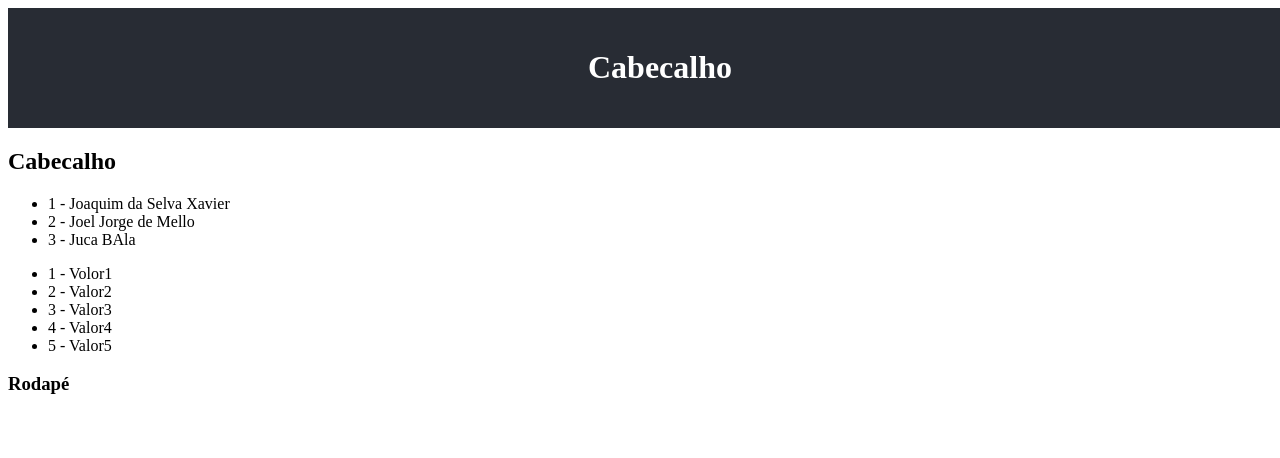
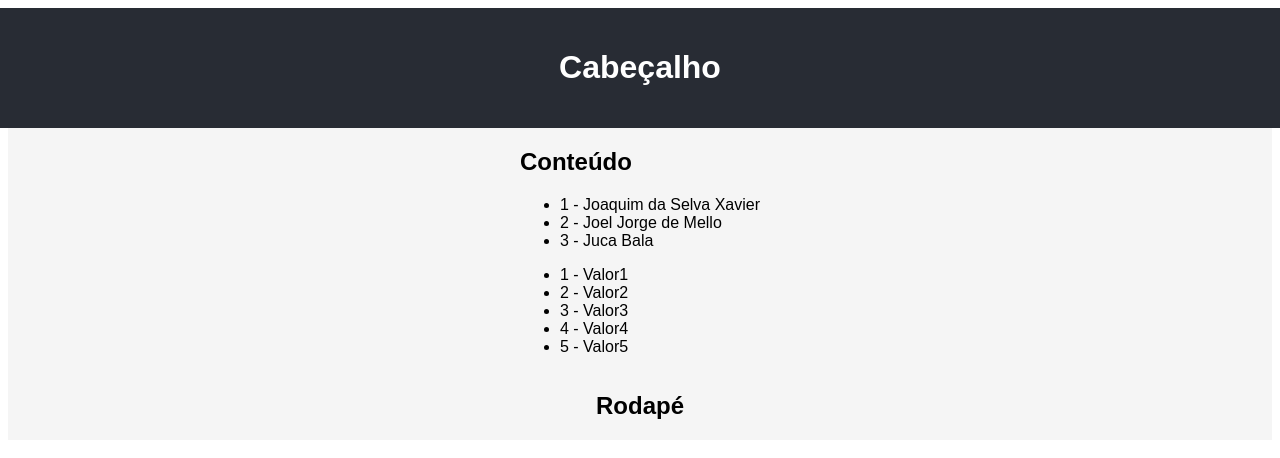
Before and after one commit to 1TDSPV-2024/aula-04-2sem, a React (Vite) app in the folder aula04/: page / in a window 1280 px wide. Shown: the top 458 px of the page. Built offline with nearby package versions, Linux system fonts and the light colour scheme.

Commit message:
arrumando algumas coisas que estavam erradas

```diff
--- a/aula04/src/App.tsx
+++ b/aula04/src/App.tsx
@@ -5,16 +5,16 @@
  * 3 - A estrutura do componente deve ser igual ao de uma função Javascript.
  * 4 - Todo componente deve ter em sua estrutura uma instrução return() para poder renderizar o conteúdo JSX ou TSX. Obs: os elementos JSX e TSX deve iniciar neste componente com um elemento de bloco pai. Ex: DIV/HEADER/MAIN/SELECT.
  * 5 - Antes da palavra reservada function devemos adicionar a directiva export default para informar ao registrador que aquele componente pode ser visto, lido e importado por qualquer outro componente dentro do projeto.Ex: export default function
-**/
-
-import Cabecalho from "./components/Cabecalho/Cabecalho"
+ *
+ */
+import Cabecalho from "./components/Cabecalho/Cabecalho";
 import Conteudo from "./components/Conteudo/Conteudo";
 import Rodape from "./components/Rodape/Rodape";
-import styles from "./CSS/App.module.css"
+import styles from "./css/App.module.css";
 
 export default function App() {
   return(
-    <div className="styles.container">
+    <div className={styles.container}>
       <Cabecalho/>
       <Conteudo/>
       <Rodape/>
--- a/aula04/src/components/Cabecalho/Cabecalho.tsx
+++ b/aula04/src/components/Cabecalho/Cabecalho.tsx
@@ -1,8 +1,8 @@
-import styles from "../../CSS/App.module.css"
+import styles from "../../css/App.module.css";
 export default function Cabecalho(){
     return(
         <header className={styles.header}>
-            <h1>Cabecalho</h1>
+            <h1>Cabeçalho</h1>
         </header>
     );
 }
--- a/aula04/src/components/Conteudo/Conteudo.tsx
+++ b/aula04/src/components/Conteudo/Conteudo.tsx
@@ -1,17 +1,17 @@
-import Lista from "../Lista/Lista"
-import ListaProps from "../Lista/ListaProps"
+import Lista from "../Lista/Lista";
+import ListaProps from "../Lista/ListaProps";
 
-export default function Cabecalho(){
+export default function Conteudo(){
 
-    //const dados:string = "Valor";
-    const arrayDados = ["Volor1","Valor2","Valor3","Valor4","Valor5"];
+    // const dados:string = "Valor";
+    const arrayDados = ["Valor1","Valor2","Valor3","Valor4","Valor5"];
 
     return(
         <main>
-            <h2>Cabecalho</h2>
+            <h2>Conteúdo</h2>
             <Lista/>
             <div>
-                <ListaProps data={arrayDados}/>
+                <ListaProps data={arrayDados} />
             </div>
         </main>
     );
--- a/aula04/src/components/Lista/Lista.tsx
+++ b/aula04/src/components/Lista/Lista.tsx
@@ -1,5 +1,7 @@
 export default function Lista(){
-    const nomes = ["Joaquim da Selva Xavier","Joel Jorge de Mello","Juca BAla"]
+
+    const nomes = ["Joaquim da Selva Xavier","Joel Jorge de Mello","Juca Bala"];
+
     return(
 
         <ul>
@@ -8,11 +10,11 @@ export default function Lista(){
             ))}
         </ul>
 
-//<ul>
-//<li>{nomes[0]}</li>
-//<li>{nomes[1]}</li>
-//<li>{nomes[2]}</li>
-//</ul>
+// <ul>
+// <li>{nomes[0]}</li>
+// <li>{nomes[1]}</li>
+// <li>{nomes[2]}</li>
+// </ul>
 
     );
 }
--- a/aula04/src/components/Rodape/Rodape.tsx
+++ b/aula04/src/components/Rodape/Rodape.tsx
@@ -1,7 +1,7 @@
 export default function Rodape(){
     return(
         <footer>
-           <h3>Rodapé</h3>
+            <h2>Rodapé</h2>
         </footer>
-    )
+    );
 }
```
Also changed, not shown: aula04/src/components/Lista/ListaProps.tsx (+9 -9 lines). Lines whose indentation alone changed are shown as unchanged.
